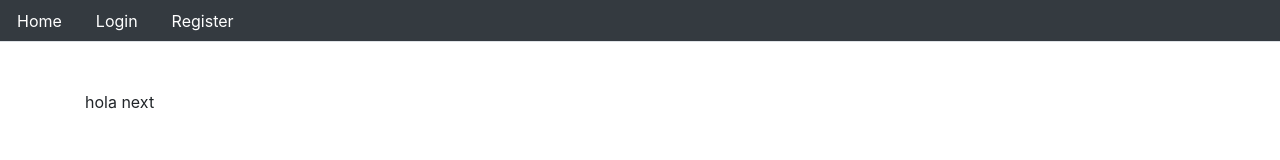
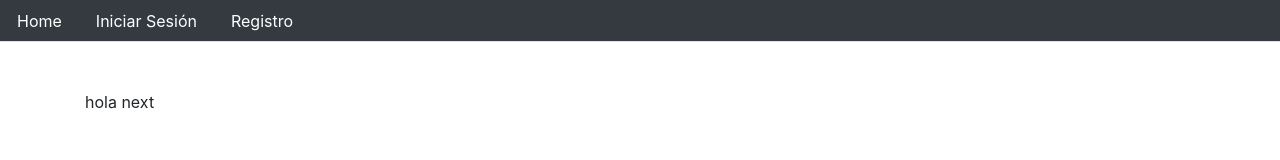
Before and after one commit to davidroman-hub/Start-up-hackr.io-clone, a Next.js app: page / in a window 1280 px wide. Shown: the top 160 px of the page. Built offline with nearby package versions, Linux system fonts and the light colour scheme.

Commit message:
changing letters

```diff
--- a/components/Layout.js
+++ b/components/Layout.js
@@ -18,11 +18,11 @@ const head = () => (
                 </li>
 
                 <li className="nav-item">
-                    <a className='nav-link text-white' href="#">Login</a>
+                    <a className='nav-link text-white' href="#">Iniciar Sesión</a>
                 </li>
 
                 <li className="nav-item">
-                    <a  className='nav-link text-white' href="#">Register</a>
+                    <a  className='nav-link text-white' href="#">Registro</a>
                 </li>
         </ul>
     )
```
